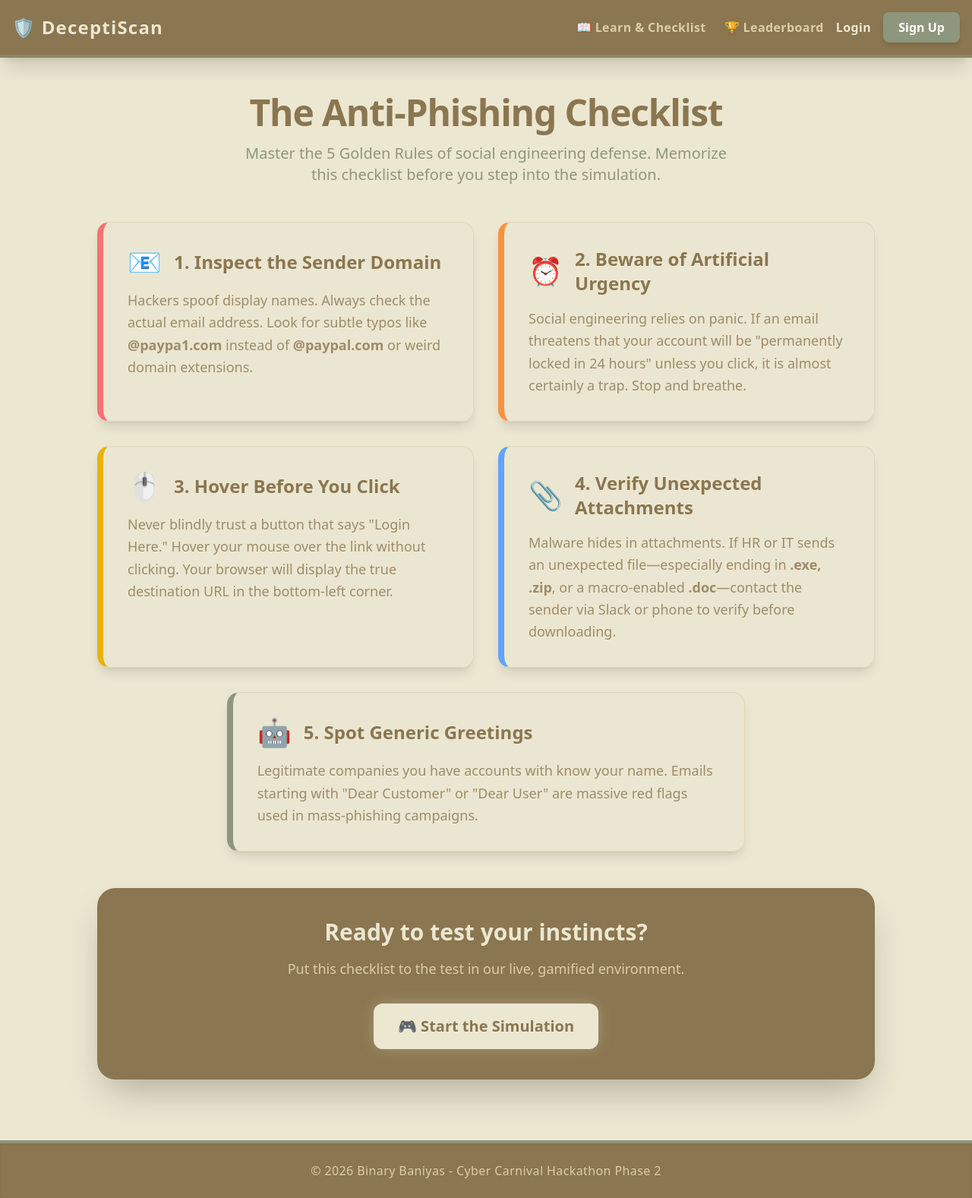
After one commit to VITianYash42/DeceptiScan, a Flask app: page /checklist in a window 1280 px wide. The commit adds this page. Shown: the whole page at 76% size. Run offline with Flask 3, Linux system fonts and the light colour scheme; some libraries are stand-ins or nearby versions.

Commit message:
Added educational checklist for final rubric

```diff
--- a/app.py
+++ b/app.py
@@ -39,6 +39,10 @@ def create_app():
         # Fetch the top 10 users sorted by score in descending order
         top_users = User.query.order_by(User.score.desc()).limit(10).all()
         return render_template('leaderboard.html', top_users=top_users)
+
+    @app.route('/checklist')
+    def checklist():
+        return render_template('checklist.html')
 
     @app.route('/game')
     @login_required
--- a/templates/base.html
+++ b/templates/base.html
@@ -103,6 +103,10 @@
                 🛡️ DeceptiScan
             </a>
             <div class="space-x-4 flex items-center">
+                <a href="{{ url_for('checklist') }}" class="text-accent font-bold tracking-wide hover:text-white transition duration-300 mr-2 flex items-center gap-2">
+                    📖 Learn & Checklist
+                </a>
+
                 <a href="{{ url_for('leaderboard') }}" class="text-accent font-bold tracking-wide hover:text-white transition duration-300 mr-2 flex items-center gap-2">
                     🏆 Leaderboard
                 </a>
--- /dev/null
+++ b/templates/checklist.html
@@ -0,0 +1,66 @@
+{% extends 'base.html' %}
+
+{% block content %}
+<div class="max-w-5xl mx-auto mt-8 mb-16 animate-fade-in">
+
+    <div class="text-center mb-12">
+        <h1 class="text-5xl font-extrabold text-primary mb-4 tracking-tight">The Anti-Phishing Checklist</h1>
+        <p class="text-xl text-secondary max-w-2xl mx-auto">Master the 5 Golden Rules of social engineering defense. Memorize this checklist before you step into the simulation.</p>
+    </div>
+
+    <div class="grid grid-cols-1 md:grid-cols-2 gap-8 mb-12">
+
+        <div class="glass-panel p-8 rounded-2xl shadow-lg border-l-8 border-l-red-400 hover:-translate-y-1 transition duration-300">
+            <div class="flex items-center gap-4 mb-4">
+                <span class="text-4xl">📧</span>
+                <h3 class="text-2xl font-bold text-primary">1. Inspect the Sender Domain</h3>
+            </div>
+            <p class="text-lg text-primary/80 leading-relaxed">Hackers spoof display names. Always check the actual email address. Look for subtle typos like <strong>@paypa1.com</strong> instead of <strong>@paypal.com</strong> or weird domain extensions.</p>
+        </div>
+
+        <div class="glass-panel p-8 rounded-2xl shadow-lg border-l-8 border-l-orange-400 hover:-translate-y-1 transition duration-300">
+            <div class="flex items-center gap-4 mb-4">
+                <span class="text-4xl">⏰</span>
+                <h3 class="text-2xl font-bold text-primary">2. Beware of Artificial Urgency</h3>
+            </div>
+            <p class="text-lg text-primary/80 leading-relaxed">Social engineering relies on panic. If an email threatens that your account will be "permanently locked in 24 hours" unless you click, it is almost certainly a trap. Stop and breathe.</p>
+        </div>
+
+        <div class="glass-panel p-8 rounded-2xl shadow-lg border-l-8 border-l-yellow-500 hover:-translate-y-1 transition duration-300">
+            <div class="flex items-center gap-4 mb-4">
+                <span class="text-4xl">🖱️</span>
+                <h3 class="text-2xl font-bold text-primary">3. Hover Before You Click</h3>
+            </div>
+            <p class="text-lg text-primary/80 leading-relaxed">Never blindly trust a button that says "Login Here." Hover your mouse over the link without clicking. Your browser will display the true destination URL in the bottom-left corner.</p>
+        </div>
+
+        <div class="glass-panel p-8 rounded-2xl shadow-lg border-l-8 border-l-blue-400 hover:-translate-y-1 transition duration-300">
+            <div class="flex items-center gap-4 mb-4">
+                <span class="text-4xl">📎</span>
+                <h3 class="text-2xl font-bold text-primary">4. Verify Unexpected Attachments</h3>
+            </div>
+            <p class="text-lg text-primary/80 leading-relaxed">Malware hides in attachments. If HR or IT sends an unexpected file—especially ending in <strong>.exe, .zip</strong>, or a macro-enabled <strong>.doc</strong>—contact the sender via Slack or phone to verify before downloading.</p>
+        </div>
+
+        <div class="glass-panel p-8 rounded-2xl shadow-lg border-l-8 border-l-secondary md:col-span-2 md:w-2/3 md:mx-auto hover:-translate-y-1 transition duration-300">
+            <div class="flex items-center gap-4 mb-4">
+                <span class="text-4xl">🤖</span>
+                <h3 class="text-2xl font-bold text-primary">5. Spot Generic Greetings</h3>
+            </div>
+            <p class="text-lg text-primary/80 leading-relaxed">Legitimate companies you have accounts with know your name. Emails starting with "Dear Customer" or "Dear User" are massive red flags used in mass-phishing campaigns.</p>
+        </div>
+
+    </div>
+
+    <div class="text-center bg-primary text-background p-10 rounded-3xl shadow-2xl relative overflow-hidden">
+        <div class="relative z-10">
+            <h2 class="text-3xl font-bold mb-4">Ready to test your instincts?</h2>
+            <p class="text-lg text-accent mb-8">Put this checklist to the test in our live, gamified environment.</p>
+            <a href="{{ url_for('game') }}" class="bg-background text-primary px-8 py-4 rounded-xl font-extrabold text-xl hover:bg-accent transition duration-300 shadow-[0_0_20px_rgba(236,231,209,0.3)] inline-block hover:-translate-y-1">
+                🎮 Start the Simulation
+            </a>
+        </div>
+    </div>
+
+</div>
+{% endblock %}
```
